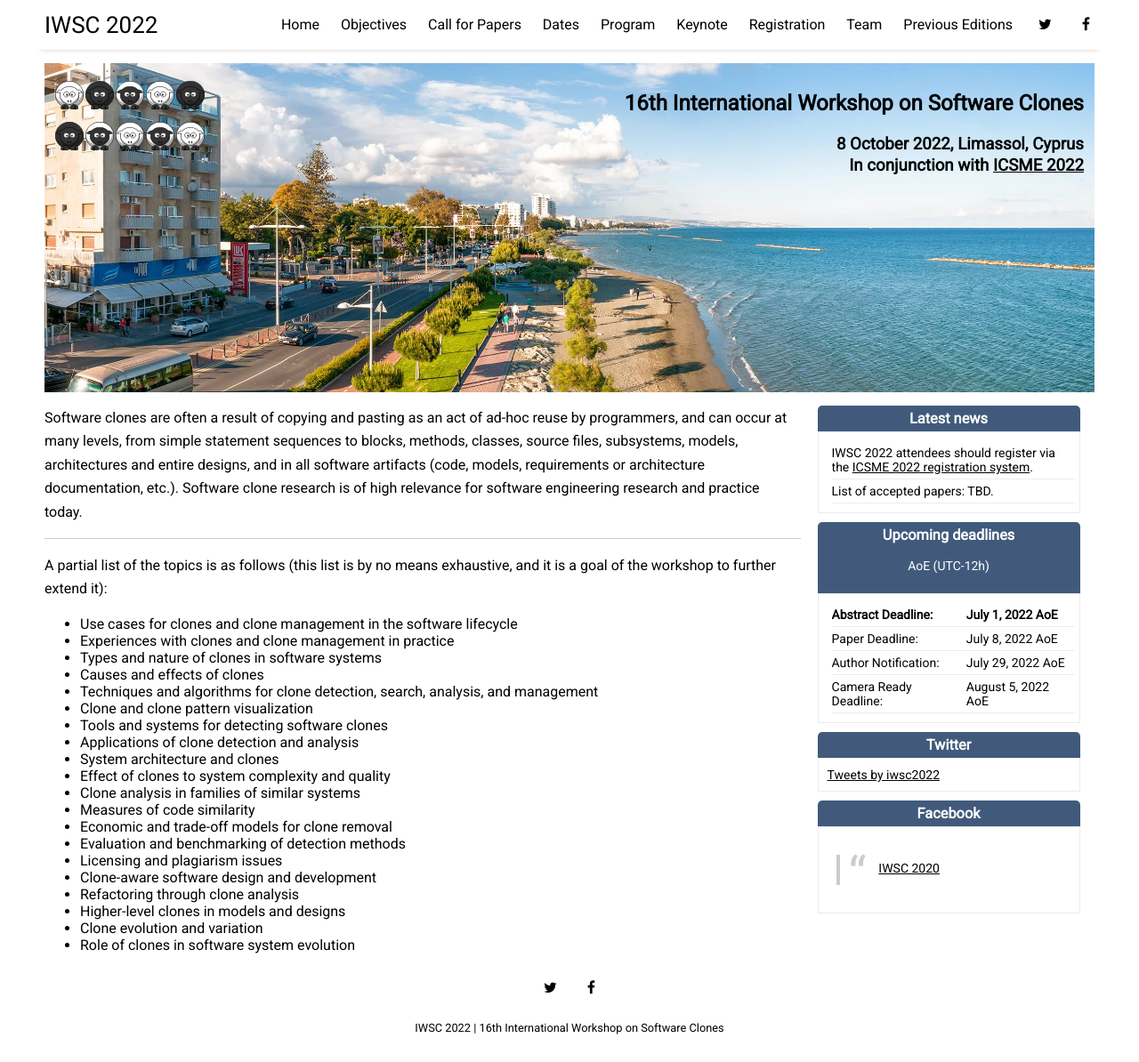
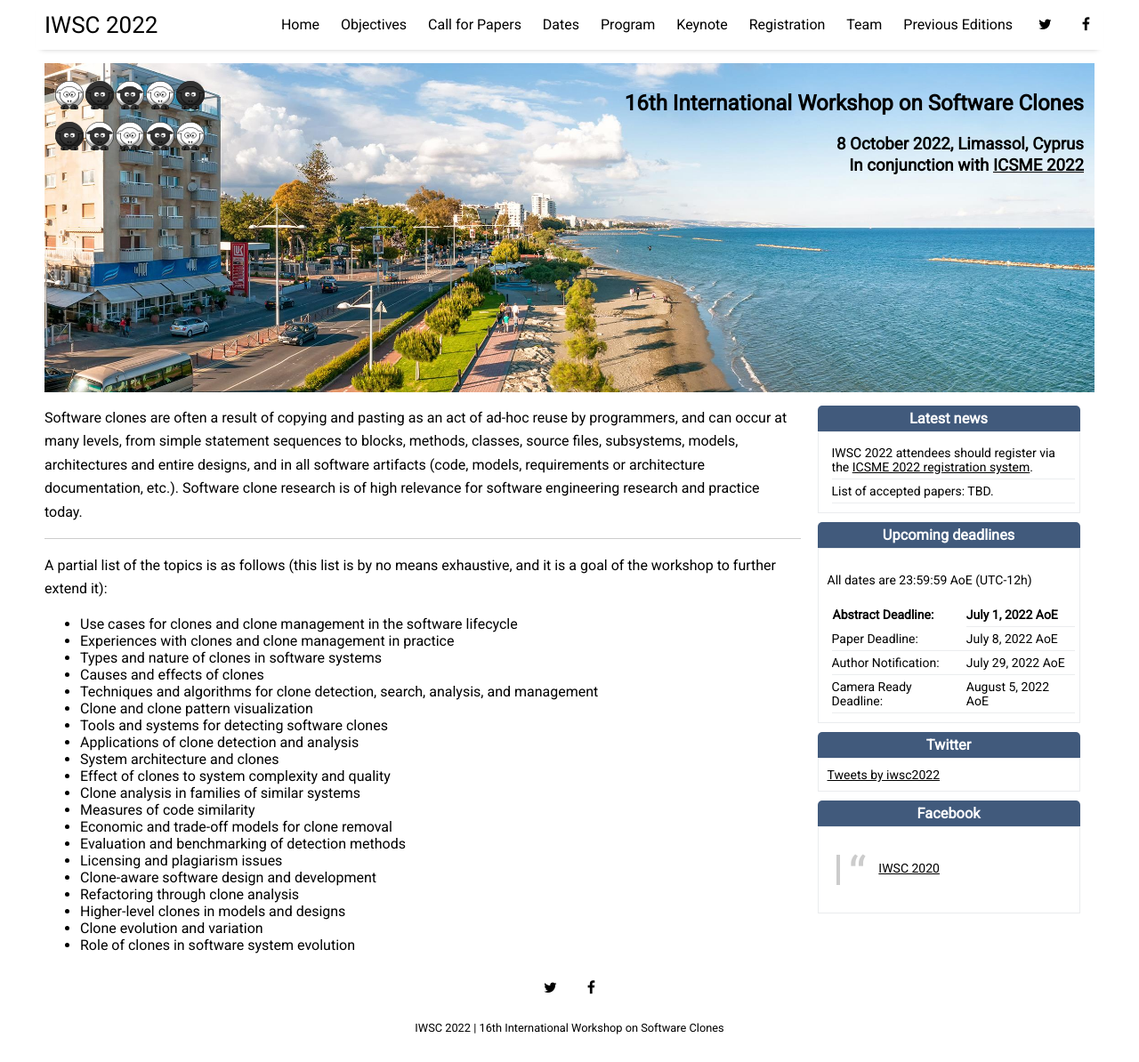
Before and after one commit to iwsc2023/iwsc2023.github.io, a Jekyll site: the page built from index.html, in a window 1280 px wide and 1194 px high. Shown: the whole window at 89% size. Built offline with Jekyll 4.4.1, drawn with Linux system fonts in a browser that asks for light colours; nearby versions of some CDN libraries; the list of posts is cut into pages by our own code; comment, search, counter and statistics services are not loaded.

Commit message:
add important dates

```diff
--- a/_includes/sidebar.html
+++ b/_includes/sidebar.html
@@ -17,12 +17,13 @@
       </table>
     </div>
     <div class="header">
-      <h3>Upcoming deadlines</h3> <p>AoE (UTC-12h)</p>
+      <h3>Upcoming deadlines</h3>
     </div>
     <div class="grey_box">
+      <p>All dates are 23:59:59 AoE (UTC-12h)</p>
       <table class="tg">
         <tr>
-          <td class="tg-col"> <b>Abstract Deadline:</b></td>
+          <td class=">tg-col"> <b>Abstract Deadline:</b></td>
           <td class="tg-col"> <b>July 1, 2022 AoE </b></td>
           <!---<td class="tg-col"><del>July 1, 2022 AoE</del> <br/> 20 Dec 19 AoE</td>--->
         </tr>
--- a/assets/css/_sass/_home.scss
+++ b/assets/css/_sass/_home.scss
@@ -271,6 +271,7 @@
   text-align: center;
   vertical-align: middle;
   color: #ffffff;
+
 }
 
 .emphasized_box {
```
